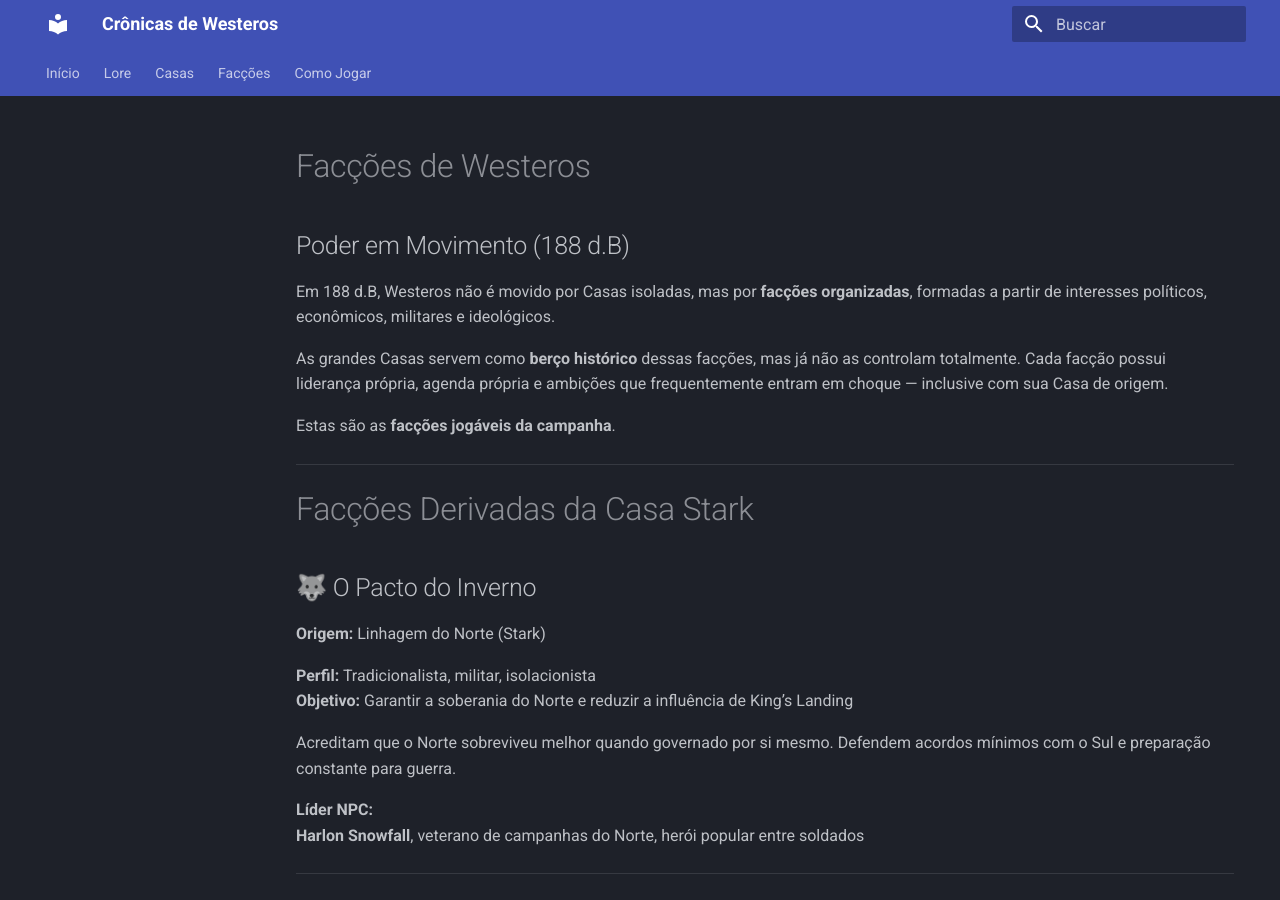
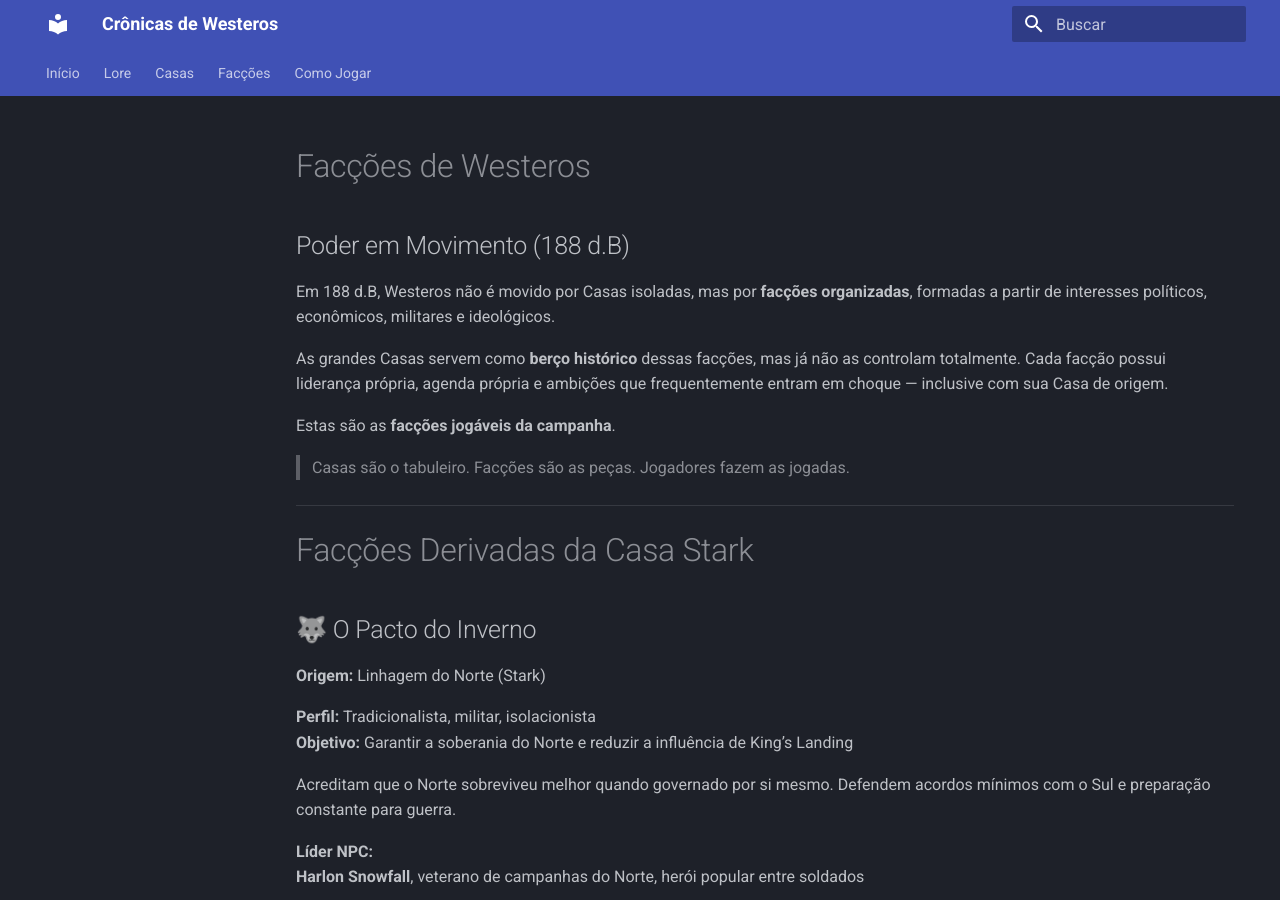
Before and after one commit to CronicasDeWesteros/Cronicas-De-Westeros, an MkDocs documentation site: the page built from docs/lore/faccoes.md, in a window 1280 px wide and 900 px high. Built offline with MkDocs 1.6.1 and Material for MkDocs 9.7.7, drawn with Linux system fonts in a browser that asks for light colours.

Commit message:
faccoes.md atualizado com pequena informação

```diff
--- a/docs/lore/faccoes.md
+++ b/docs/lore/faccoes.md
@@ -6,6 +6,10 @@ Em 188 d.B, Westeros não é movido por Casas isoladas, mas por **facções orga
 As grandes Casas servem como **berço histórico** dessas facções, mas já não as controlam totalmente. Cada facção possui liderança própria, agenda própria e ambições que frequentemente entram em choque — inclusive com sua Casa de origem.
 
 Estas são as **facções jogáveis da campanha**.
+
+> Casas são o tabuleiro.
+> Facções são as peças.
+> Jogadores fazem as jogadas.
 
 ---
 
```
